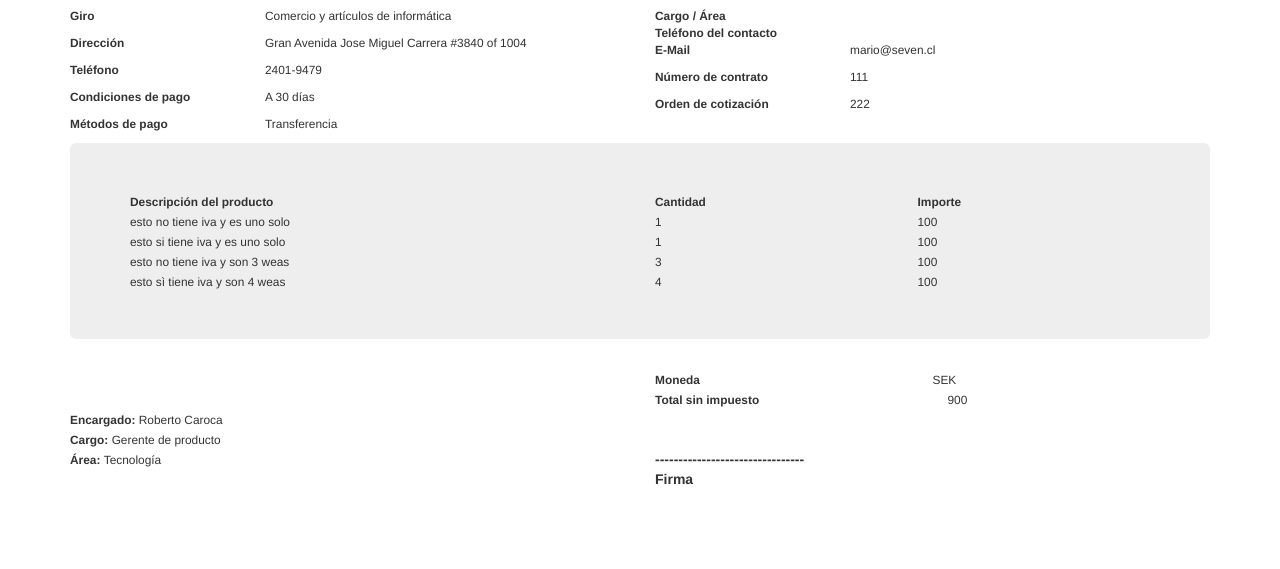
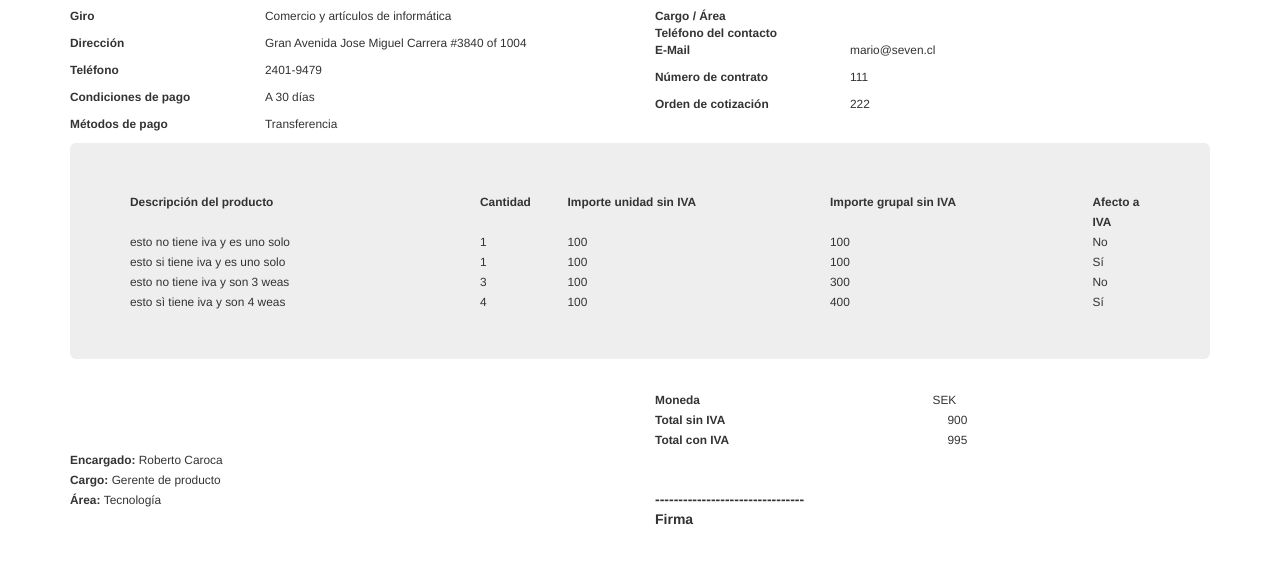
Before and after one commit to vsis/pogen, a Django app: page /pos/48/ in a window 1280 px wide. Shown: the part 244-813 px from the top of the page. Before the commit the page ends 729 px from the top, so only its background shows below. Run offline with Django 3.2, Linux system fonts and the light colour scheme; data comes from the database, SQL or seed files in the repository; both versions use the stored data as it was after the commit; some libraries are stand-ins or nearby versions.

Commit message:
Added IVA logic and grupal prices

```diff
--- a/pos/models.py
+++ b/pos/models.py
@@ -1,6 +1,7 @@
 from django.db import models
 from django.contrib.auth.models import User
 from datetime import datetime
+import math
 
 
 class Area(models.Model):
@@ -67,6 +68,7 @@ class PurchaseOrder(models.Model):
     contract_number = models.CharField(max_length=128, null=True, blank=True)
     quotation_order = models.CharField(max_length=128, null=True, blank=True)
     total_price = models.IntegerField(null=True, blank=True)
+    total_iva_price = models.IntegerField(null=True, blank=True)
     currency = models.ForeignKey(Currency, null=True, blank=True)
     is_visible = models.BooleanField(default=True)
 
@@ -79,8 +81,10 @@ class PurchaseOrder(models.Model):
 
     def set_total_price(self):
         self.total_price = 0
+        self.total_iva_price = 0
         for detail in self.purchaseorderdetail_set.all():
-            self.total_price += detail.price
+            self.total_price += detail.get_collective_price()
+            self.total_iva_price += detail.get_iva_collective_price()
 
     def set_order_data(self):
         self.set_folio_number()
@@ -92,6 +96,7 @@ class PurchaseOrder(models.Model):
         detail_name = request.POST.getlist('detail_name[]')
         quantity = request.POST.getlist('quantity[]')
         price = request.POST.getlist('price[]')
+        iva = request.POST.getlist('iva[]')
         currency = request.POST.get('currency')
         provider = request.POST.get('provider')
         quotation_order = request.POST.get('quotation_order')
@@ -117,7 +122,7 @@ class PurchaseOrder(models.Model):
             PaymentMethod.DoesNotExist, PaymentCondition.DoesNotExist):
             return None
         # crete details
-        for new_description, new_quantity, new_price in zip(detail_name, quantity, price):
+        for new_description, new_quantity, new_price, new_iva in zip(detail_name, quantity, price, iva):
             # Ignore empty details
             if (new_description == '') or (new_quantity == '') or (new_price == ''):
                 continue
@@ -125,6 +130,7 @@ class PurchaseOrder(models.Model):
             new_detail.description = new_description
             new_detail.quantity = new_quantity
             new_detail.price = new_price
+            new_detail.has_iva = new_iva == "1"
             try:
                 # If a detail have invalid data, ti will raise a ValueError
                 new_detail.save()
@@ -141,7 +147,17 @@ class PurchaseOrderDetail(models.Model):
     description = models.CharField(max_length=128, null=True, blank=True)
     quantity = models.IntegerField(null=True, blank=True)
     price = models.IntegerField(null=True, blank=True)
+    has_iva = models.BooleanField(default=False)
     currency = models.ForeignKey(Currency, null=True, blank=True)
+
+    def get_collective_price(self):
+        return self.price * self.quantity
+
+    def get_iva_collective_price(self):
+        if self.has_iva:
+            IVA = 1.19
+            return math.ceil(self.get_collective_price() * IVA)
+        return self.get_collective_price()
 
     def __str__(self):
         return self.description
--- a/pos/templates/pos/detail.html
+++ b/pos/templates/pos/detail.html
@@ -147,26 +147,38 @@
             </div>
             <div id="order_details" class="jumbotron">
                 <div class="row">
-                    <div class="col-xs-6">
+                    <div class="col-xs-4">
                         <strong><small>Descripción del producto</small></strong>
                     </div>
-                    <div class="col-xs-3">
+                    <div class="col-xs-1">
                         <strong><small>Cantidad</small></strong>
                     </div>
                     <div class="col-xs-3">
-                        <strong><small>Importe</small></strong>
+                        <strong><small>Importe unidad sin IVA</small></strong>
+                    </div>
+                    <div class="col-xs-3">
+                        <strong><small>Importe grupal sin IVA</small></strong>
+                    </div>
+                    <div class="col-xs-1">
+                        <strong><small>Afecto a IVA</small></strong>
                     </div>
                 </div>
                 {% for detail in object.purchaseorderdetail_set.all %}
                     <div class="row">
-                        <div class="col-xs-6">
+                        <div class="col-xs-4">
                             <small>{{ detail.description }}</small>
                         </div>
-                        <div class="col-xs-3">
+                        <div class="col-xs-1">
                             <small>{{ detail.quantity }}</small>
                         </div>
                         <div class="col-xs-3">
                             <small>{{ detail.price }}</small>
+                        </div>
+                        <div class="col-xs-3">
+                            <small>{{ detail.get_collective_price }}</small>
+                        </div>
+                        <div class="col-xs-1">
+                            <small>{% if detail.has_iva %} Sí {% else %} No {% endif %}</small>
                         </div>
                     </div>
                 {% endfor %}
@@ -185,12 +197,23 @@
                 <div class="col-xs-6">
                 </div>
                 <div class="col-xs-3">
-                    <strong><small>Total sin impuesto</small></strong>
+                    <strong><small>Total sin IVA</small></strong>
                 </div>
                 <div class="col-xs-3">
                     <small>{{ object.total_price }}</small>
                 </div>
             </div>
+            <div id="order_total" class="row">
+                <div class="col-xs-6">
+                </div>
+                <div class="col-xs-3">
+                    <strong><small>Total con IVA</small></strong>
+                </div>
+                <div class="col-xs-3">
+                    <small>{{ object.total_iva_price }}</small>
+                </div>
+            </div>
+
             <div id="order_auth" class="row">
                 <div class="col-xs-3">
                     <small><strong>Encargado: </strong>{{ object.area.manager_name }}</small>
```
Also changed, not shown: pos/templates/pos/new_po.html (+32 -1 lines), pos/templates/pos/pos_list.html (+20 -3 lines), db.sqlite3, pos/migrations/0009_auto_20161220_1100.py (added).
